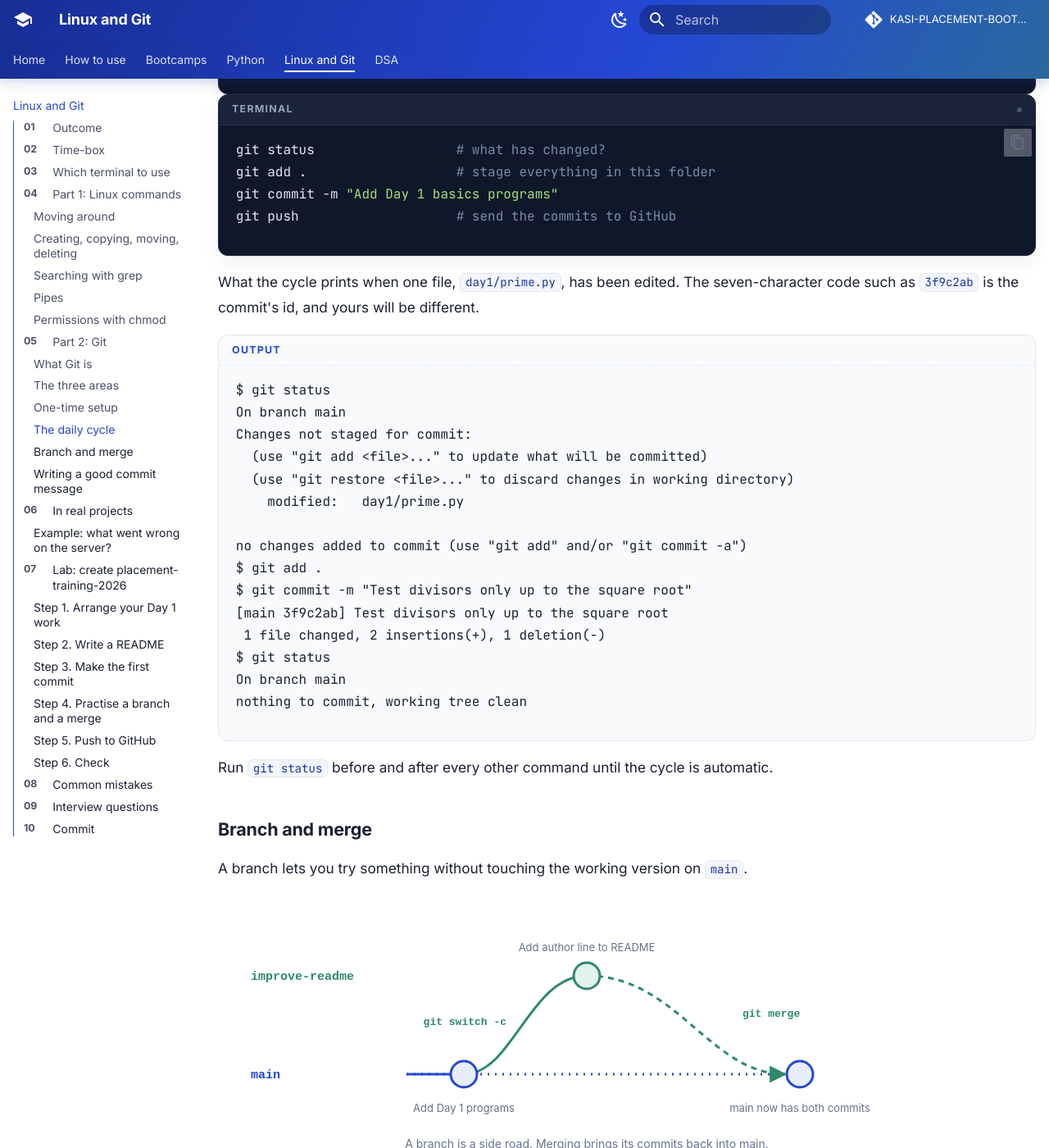
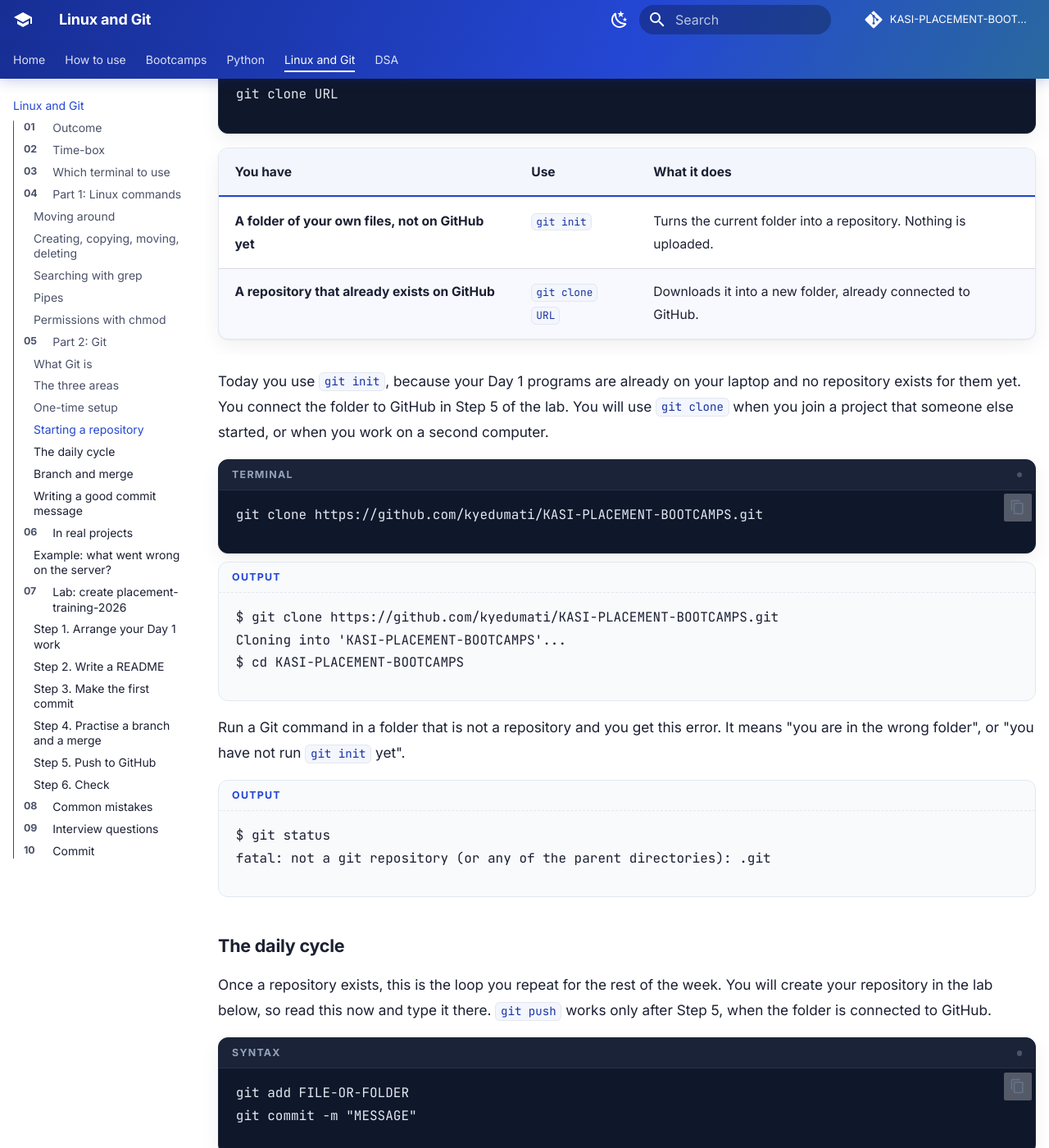
Before and after one commit to kyedumati/KASI-PLACEMENT-BOOTCAMPS, an MkDocs documentation site: the page built from docs/modules/tools/linux-git.md, in a window 1280 px wide and 1400 px high, scrolled down 8918 px. Shown: the whole window at 82% size. Built offline with MkDocs 1.6.1 and Material for MkDocs 9.7.7, drawn with Linux system fonts in a browser that asks for light colours; plug-ins that fetch from the network failed and are left out; comment, search, counter and statistics services are not loaded; some of the changed text lies outside the part shown.

Commit message:
Explain how a repository starts before the daily cycle
Add a Starting a repository section covering git init and git clone, and
say that the daily cycle is typed in the lab once the repository exists.

Co-Authored-By: Claude Fable 5.2 <noreply@anthropic.com>

````diff
--- a/docs/modules/tools/linux-git.md
+++ b/docs/modules/tools/linux-git.md
@@ -240,7 +240,42 @@ $ git config --global user.email
 asha@example.com
 ```
 
+### Starting a repository
+
+Every Git command except these two must be run inside a repository. There are two ways to get one.
+
+```text title="Syntax"
+git init
+git clone URL
+```
+
+| You have | Use | What it does |
+|---|---|---|
+| A folder of your own files, not on GitHub yet | `git init` | Turns the current folder into a repository. Nothing is uploaded. |
+| A repository that already exists on GitHub | `git clone URL` | Downloads it into a new folder, already connected to GitHub. |
+
+Today you use `git init`, because your Day 1 programs are already on your laptop and no repository exists for them yet. You connect the folder to GitHub in Step 5 of the lab. You will use `git clone` when you join a project that someone else started, or when you work on a second computer.
+
+```bash
+git clone https://github.com/kyedumati/KASI-PLACEMENT-BOOTCAMPS.git
+```
+
+``` { .text .output }
+$ git clone https://github.com/kyedumati/KASI-PLACEMENT-BOOTCAMPS.git
+Cloning into 'KASI-PLACEMENT-BOOTCAMPS'...
+$ cd KASI-PLACEMENT-BOOTCAMPS
+```
+
+Run a Git command in a folder that is not a repository and you get this error. It means "you are in the wrong folder", or "you have not run `git init` yet".
+
+``` { .text .output }
+$ git status
+fatal: not a git repository (or any of the parent directories): .git
+```
+
 ### The daily cycle
+
+Once a repository exists, this is the loop you repeat for the rest of the week. You will create your repository in the lab below, so read this now and type it there. `git push` works only after Step 5, when the folder is connected to GitHub.
 
 ```text title="Syntax"
 git add FILE-OR-FOLDER
````
